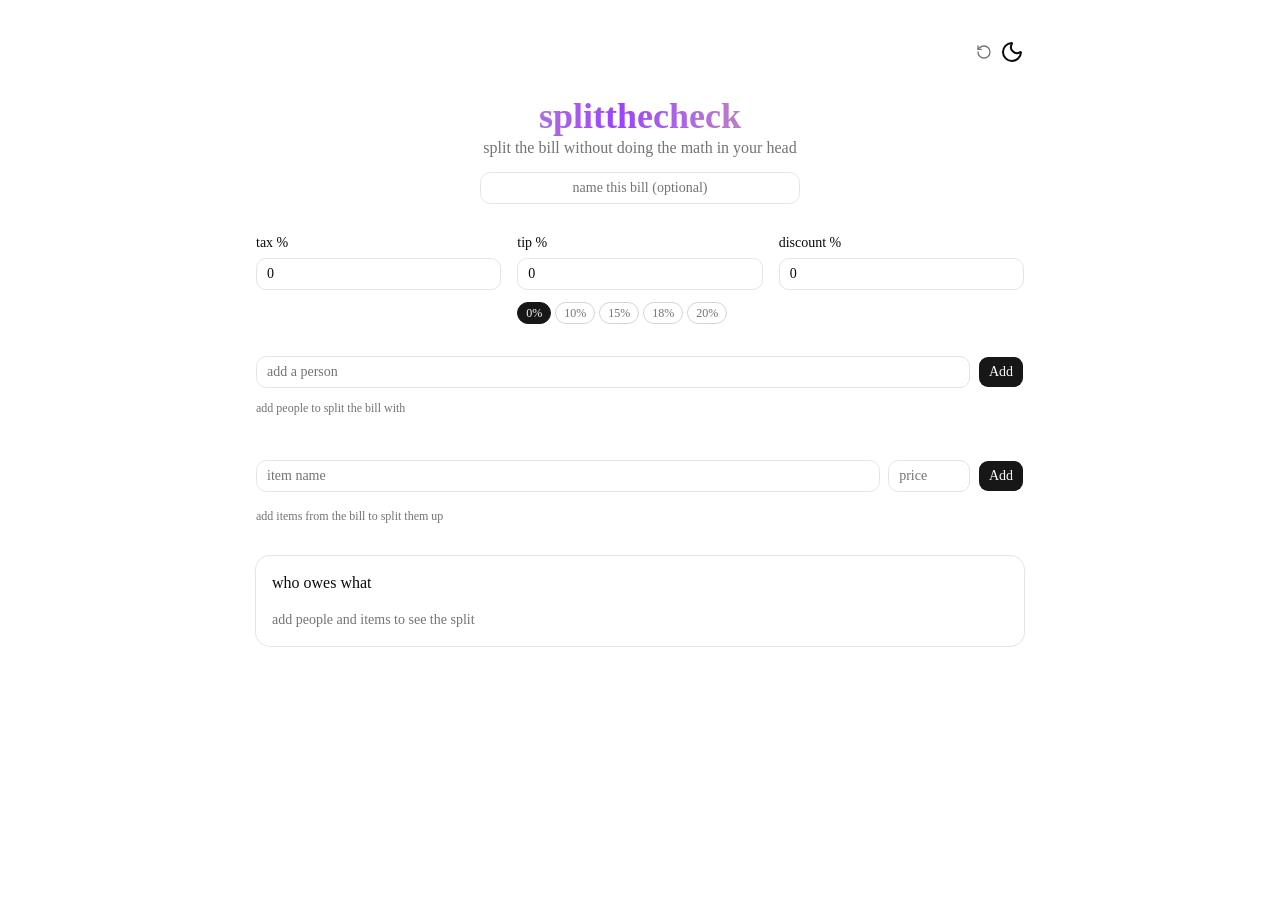
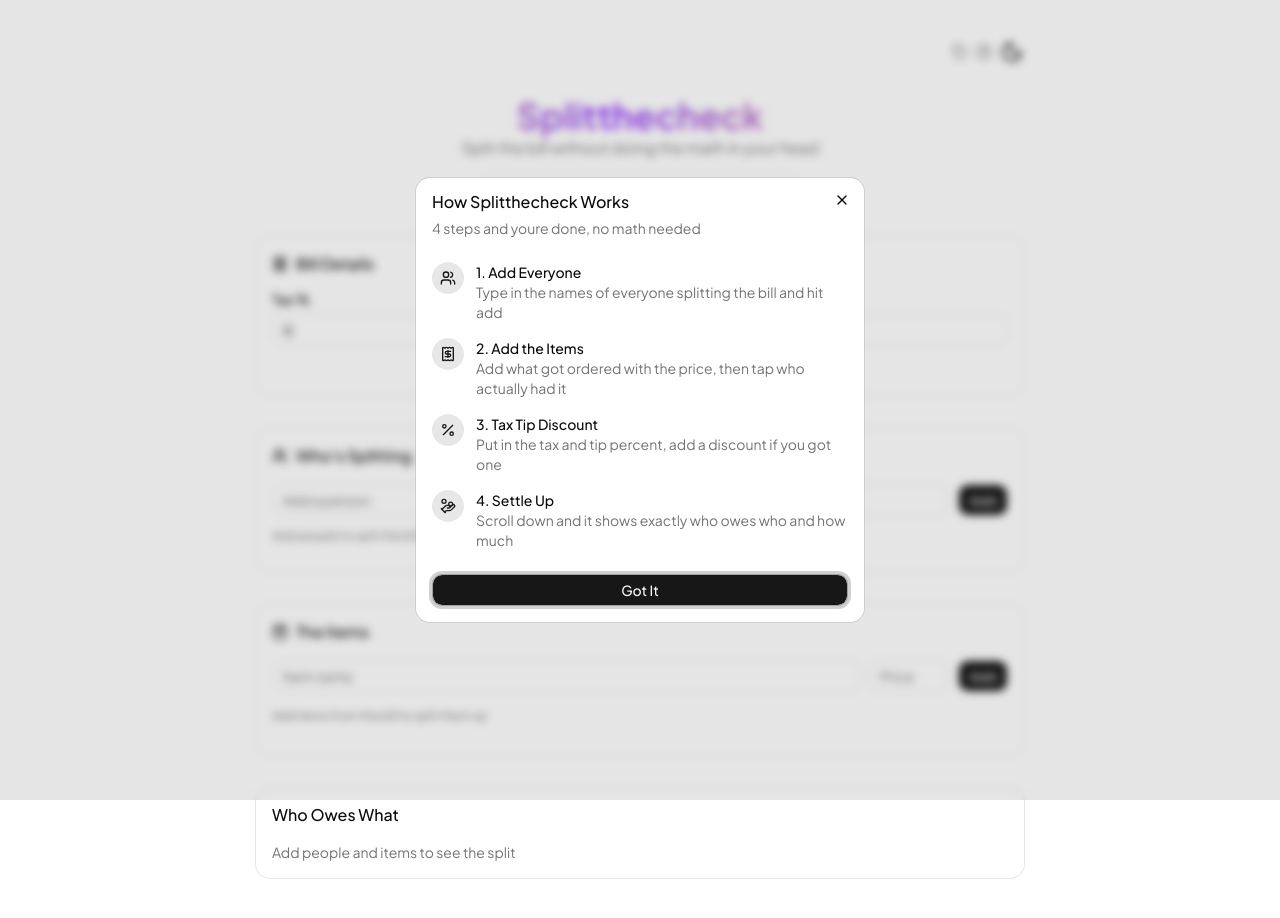
Before and after one commit to sudhishready/splitthecheck, a Next.js app: page / in a window 1280 px wide. Before the commit the page ends 800 px from the top, so only its background shows below. Built offline with nearby package versions, Linux system fonts and the light colour scheme.

Commit message:
new font + fixed capitalization everywhere, added a guide modal so ppl know how to use this thing

```diff
--- a/src/app/globals.css
+++ b/src/app/globals.css
@@ -7,7 +7,7 @@
 @theme inline {
   --color-background: var(--background);
   --color-foreground: var(--foreground);
-  --font-sans: var(--font-sans);
+  --font-sans: var(--font-geist-sans);
   --font-mono: var(--font-geist-mono);
   --font-heading: var(--font-sans);
   --color-sidebar-ring: var(--sidebar-ring);
--- a/src/app/layout.tsx
+++ b/src/app/layout.tsx
@@ -1,8 +1,8 @@
 import type { Metadata } from "next"
-import { Geist, Geist_Mono } from "next/font/google"
+import { Plus_Jakarta_Sans, Geist_Mono } from "next/font/google"
 import "./globals.css"
 
-const geistSans = Geist({
+const geistSans = Plus_Jakarta_Sans({
   variable: "--font-geist-sans",
   subsets: ["latin"],
 })
--- a/src/app/page.tsx
+++ b/src/app/page.tsx
@@ -11,11 +11,21 @@
 import { AnimatedGradientText } from "@/components/ui/animated-gradient-text"
 import { AnimatedThemeToggler } from "@/components/ui/animated-theme-toggler"
 import { SettleUpPanel } from "@/components/settle-up-panel"
-import { RotateCcw } from "lucide-react"
-
+import {
+  RotateCcw,
+  HelpCircle,
+  Users,
+  Receipt,
+  ShoppingBag,
+  PieChart,
+  HandCoins,
+} from "lucide-react"
+import { Card, CardContent, CardHeader, CardTitle } from "@/components/ui/card"
+import { GuideModal } from "@/components/guide-modal"
 const STORAGE_KEY = "splitthecheck-data"
 
 export default function Home() {
+  const [guideOpen, setGuideOpen] = useState(false)
   const [people, setPeople] = useState<Person[]>([])
   const [items, setItems] = useState<Item[]>([])
   const [taxPercent, setTaxPercent] = useState(0)
@@ -38,6 +48,13 @@
       setPaidSettlements(data.paidSettlements || [])
     }
     setLoaded(true)
+  }, [])
+  useEffect(() => {
+    const seen = localStorage.getItem("splitthecheck-guide-seen")
+    if (!seen) {
+      setGuideOpen(true)
+      localStorage.setItem("splitthecheck-guide-seen", "1")
+    }
   }, [])
 
   useEffect(() => {
@@ -165,6 +182,7 @@
 
   return (
     <main className="min-h-screen bg-background px-4 py-10">
+      <GuideModal open={guideOpen} onOpenChange={setGuideOpen} />
       <div className="mx-auto max-w-3xl space-y-8">
         <div className="flex justify-end gap-2">
           <button
@@ -173,25 +191,39 @@
           >
             <RotateCcw className="h-4 w-4" />
           </button>
+          <button
+            onClick={() => setGuideOpen(true)}
+            className="text-muted-foreground hover:text-foreground"
+          >
+            <HelpCircle className="h-4 w-4" />
+          </button>
           <AnimatedThemeToggler />
         </div>
         <div className="text-center space-y-3">
           <AnimatedGradientText className="text-4xl font-bold">
-            splitthecheck
+            Splitthecheck
           </AnimatedGradientText>
           <p className="text-muted-foreground">
-            split the bill without doing the math in your head
+            Split the bill without doing the math in your head
           </p>
           <Input
             value={billName}
             onChange={(e) => setBillName(e.target.value)}
-            placeholder="name this bill (optional)"
+            placeholder="Name this bill (optional)"
             className="max-w-xs mx-auto text-center"
           />
         </div>
+        <Card>
+          <CardHeader>
+            <CardTitle className="flex items-center gap-2 text-base">
+              <Receipt className="h-4 w-4" />
+              Bill Details
+            </CardTitle>
+          </CardHeader>
+          <CardContent>
             <div className="grid grid-cols-3 gap-4">
               <div className="space-y-2">
-            <Label htmlFor="tax">tax %</Label>
+                <Label htmlFor="tax">Tax %</Label>
                 <Input
                   id="tax"
                   type="number"
@@ -200,7 +232,7 @@
                 />
               </div>
               <div className="space-y-2">
-            <Label htmlFor="tip">tip %</Label>
+                <Label htmlFor="tip">Tip %</Label>
                 <Input
                   id="tip"
                   type="number"
@@ -224,7 +256,7 @@
                 </div>
               </div>
               <div className="space-y-2">
-            <Label htmlFor="discount">discount %</Label>
+                <Label htmlFor="discount">Discount %</Label>
                 <Input
                   id="discount"
                   type="number"
@@ -233,13 +265,32 @@
                 />
               </div>
             </div>
-
+          </CardContent>
+        </Card>
+        <Card>
+          <CardHeader>
+            <CardTitle className="flex items-center gap-2 text-base">
+              <Users className="h-4 w-4" />
+              Who's Splitting
+            </CardTitle>
+          </CardHeader>
+          <CardContent>
             <PeoplePanel
               people={people}
               onAdd={addPerson}
               onRemove={removePerson}
+              totals={totals}
             />
-
+          </CardContent>
+        </Card>
+        <Card>
+          <CardHeader>
+            <CardTitle className="flex items-center gap-2 text-base">
+              <ShoppingBag className="h-4 w-4" />
+              The Items
+            </CardTitle>
+          </CardHeader>
+          <CardContent>
             <ItemsPanel
               items={items}
               people={people}
@@ -251,9 +302,9 @@
               onEdit={editItem}
               onSelectAll={setItemAllPeople}
             />
-
+          </CardContent>
+        </Card>
         <SummaryPanel totals={totals} billName={billName} />
-
         <SettleUpPanel
           settlements={settlements}
           paidKeys={paidSettlements}
--- /dev/null
+++ b/src/components/guide-modal.tsx
@@ -0,0 +1,71 @@
+"use client"
+
+import {
+  Dialog,
+  DialogContent,
+  DialogDescription,
+  DialogHeader,
+  DialogTitle,
+} from "@/components/ui/dialog"
+import { Button } from "@/components/ui/button"
+import { Users, Receipt, Percent, HandCoins } from "lucide-react"
+
+interface GuideModalProps {
+  open: boolean
+  onOpenChange: (open: boolean) => void
+}
+
+const steps = [
+  {
+    icon: Users,
+    title: "Add Everyone",
+    text: "Type in the names of everyone splitting the bill and hit add",
+  },
+  {
+    icon: Receipt,
+    title: "Add the Items",
+    text: "Add what got ordered with the price, then tap who actually had it",
+  },
+  {
+    icon: Percent,
+    title: "Tax Tip Discount",
+    text: "Put in the tax and tip percent, add a discount if you got one",
+  },
+  {
+    icon: HandCoins,
+    title: "Settle Up",
+    text: "Scroll down and it shows exactly who owes who and how much",
+  },
+]
+export function GuideModal({ open, onOpenChange }: GuideModalProps) {
+  return (
+    <Dialog open={open} onOpenChange={onOpenChange}>
+      <DialogContent className="sm:max-w-md">
+        <DialogHeader>
+          <DialogTitle>How Splitthecheck Works</DialogTitle>
+          <DialogDescription>
+            4 steps and youre done, no math needed
+          </DialogDescription>
+        </DialogHeader>
+        <div className="space-y-4 py-2">
+          {steps.map((step, i) => (
+            <div key={step.title} className="flex gap-3">
+              <div className="flex h-8 w-8 shrink-0 items-center justify-center rounded-full bg-primary/10 text-primary">
+                <step.icon className="h-4 w-4" />
+              </div>
+              <div>
+                <p className="text-sm font-medium">
+                  {i + 1}. {step.title}
+                </p>
+                <p className="text-sm text-muted-foreground">{step.text}</p>
+              </div>
+            </div>
+          ))}
+        </div>
+        <Button onClick={() => onOpenChange(false)} className="w-full">
+          Got It
+        </Button>
+      </DialogContent>
+    </Dialog>
+  )
+}
--- a/src/components/items-panel.tsx
+++ b/src/components/items-panel.tsx
@@ -60,13 +60,13 @@
     <div className="space-y-4">
       <div className="flex gap-2">
         <Input
-          placeholder="item name"
+          placeholder="Item name"
           value={name}
           onChange={(e) => setName(e.target.value)}
           onKeyDown={(e) => e.key === "Enter" && handleAdd()}
         />
         <Input
-          placeholder="price"
+          placeholder="Price"
           value={price}
           onChange={(e) => setPrice(e.target.value)}
           onKeyDown={(e) => e.key === "Enter" && handleAdd()}
@@ -76,14 +76,14 @@
       </div>
       {items.length > 3 && (
         <Input
-          placeholder="search items"
+          placeholder="Search items"
           value={search}
           onChange={(e) => setSearch(e.target.value)}
         />
       )}
       {items.length === 0 && (
         <p className="text-xs text-muted-foreground">
-          add items from the bill to split them up
+          Add items from the bill to split them up
         </p>
       )}
 
@@ -195,11 +195,11 @@
               </div>
               {item.peopleIds.length === 0 && (
                 <p className="text-xs text-amber-600">
-                  no one assigned to this yet
+                  No one assigned to this yet
                 </p>
               )}
               <div className="flex flex-wrap items-center gap-2 pt-1">
-                <span className="text-xs text-muted-foreground">paid by</span>
+                <span className="text-xs text-muted-foreground">Paid by</span>
                 {people.map((person, i) => {
                   const isPayer = item.paidBy === person.id
                   return (
@@ -219,7 +219,7 @@
               </div>
               {!item.paidBy && (
                 <p className="text-xs text-amber-600">
-                  no one marked as paying yet
+                  No one marked as paying yet
                 </p>
               )}
             </div>
--- a/src/components/people-panel.tsx
+++ b/src/components/people-panel.tsx
@@ -12,9 +12,15 @@
   people: Person[]
   onAdd: (name: string) => void
   onRemove: (id: string) => void
+  totals: { id: string; total: number }[]
 }
 
-export function PeoplePanel({ people, onAdd, onRemove }: PeoplePanelProps) {
+export function PeoplePanel({
+  people,
+  onAdd,
+  onRemove,
+  totals,
+}: PeoplePanelProps) {
   const [name, setName] = useState("")
 
   function handleAdd() {
@@ -27,7 +33,7 @@
     <div className="space-y-3">
       <div className="flex gap-2">
         <Input
-          placeholder="add a person"
+          placeholder="Add a person"
           value={name}
           onChange={(e) => setName(e.target.value)}
           onKeyDown={(e) => e.key === "Enter" && handleAdd()}
@@ -36,7 +42,7 @@
       </div>
       {people.length === 0 && (
         <p className="text-xs text-muted-foreground">
-          add people to split the bill with
+          Add people to split the bill with
         </p>
       )}
       <div className="flex flex-wrap gap-2">
@@ -48,6 +54,11 @@
           >
             <span className={`h-2 w-2 rounded-full ${personColor(i)}`} />
             {person.name}
+            {totals.find((t) => t.id === person.id) && (
+              <span className="ml-1 text-xs opacity-70">
+                ${totals.find((t) => t.id === person.id)!.total.toFixed(2)}
+              </span>
+            )}
             <button
               onClick={() => onRemove(person.id)}
               className="ml-1 hover:text-red-500"
--- a/src/components/settle-up-panel.tsx
+++ b/src/components/settle-up-panel.tsx
@@ -18,7 +18,7 @@
   return (
     <Card>
       <CardHeader>
-        <CardTitle>settle up</CardTitle>
+        <CardTitle>Settle Up</CardTitle>
       </CardHeader>
       <CardContent className="space-y-2">
         {settlements.map((s, i) => {
--- a/src/components/summary-panel.tsx
+++ b/src/components/summary-panel.tsx
@@ -18,7 +18,7 @@
   function copySummary() {
     const lines = totals.map((t) => `${t.name}: $${t.total.toFixed(2)}`)
     if (billName) lines.unshift(billName)
-    lines.push(`total: $${grandTotal.toFixed(2)}`)
+    lines.push(`Total: $${grandTotal.toFixed(2)}`)
     navigator.clipboard.writeText(lines.join("\n"))
     setCopied(true)
     setTimeout(() => setCopied(false), 1500)
@@ -27,7 +27,7 @@
   return (
     <Card>
       <CardHeader className="flex items-center justify-between">
-        <CardTitle>who owes what</CardTitle>
+        <CardTitle>Who Owes What</CardTitle>
         {totals.length > 0 && (
           <button
             onClick={copySummary}
@@ -44,7 +44,7 @@
       <CardContent className="space-y-3">
         {totals.length === 0 && (
           <p className="text-sm text-muted-foreground">
-            add people and items to see the split
+            Add people and items to see the split
           </p>
         )}
         {totals.map((t) => (
@@ -54,8 +54,8 @@
               <span className="font-semibold">${t.total.toFixed(2)}</span>
             </div>
             <p className="text-xs text-muted-foreground">
-              sub {t.subtotal.toFixed(2)} + tax {t.tax.toFixed(2)} + tip{" "}
-              {t.tip.toFixed(2)} - disc {t.discount.toFixed(2)}
+              Sub {t.subtotal.toFixed(2)} + Tax {t.tax.toFixed(2)} + Tip{" "}
+              {t.tip.toFixed(2)} - Disc {t.discount.toFixed(2)}
             </p>
           </div>
         ))}
@@ -63,7 +63,7 @@
           <>
             <Separator />
             <div className="flex items-center justify-between font-semibold">
-              <span>total</span>
+              <span>Total</span>
               <span>
                 $<NumberTicker value={grandTotal} decimalPlaces={2} />
               </span>
--- /dev/null
+++ b/src/components/ui/dialog.tsx
@@ -0,0 +1,160 @@
+"use client"
+
+import * as React from "react"
+import { Dialog as DialogPrimitive } from "@base-ui/react/dialog"
+
+import { cn } from "@/lib/utils"
+import { Button } from "@/components/ui/button"
+import { XIcon } from "lucide-react"
+
+function Dialog({ ...props }: DialogPrimitive.Root.Props) {
+  return <DialogPrimitive.Root data-slot="dialog" {...props} />
+}
+
+function DialogTrigger({ ...props }: DialogPrimitive.Trigger.Props) {
+  return <DialogPrimitive.Trigger data-slot="dialog-trigger" {...props} />
+}
+
+function DialogPortal({ ...props }: DialogPrimitive.Portal.Props) {
+  return <DialogPrimitive.Portal data-slot="dialog-portal" {...props} />
+}
+
+function DialogClose({ ...props }: DialogPrimitive.Close.Props) {
+  return <DialogPrimitive.Close data-slot="dialog-close" {...props} />
+}
+
+function DialogOverlay({
+  className,
+  ...props
+}: DialogPrimitive.Backdrop.Props) {
+  return (
+    <DialogPrimitive.Backdrop
+      data-slot="dialog-overlay"
+      className={cn(
+        "fixed inset-0 isolate z-50 bg-black/10 duration-100 supports-backdrop-filter:backdrop-blur-xs data-open:animate-in data-open:fade-in-0 data-closed:animate-out data-closed:fade-out-0",
+        className
+      )}
+      {...props}
+    />
+  )
+}
+
+function DialogContent({
+  className,
+  children,
+  showCloseButton = true,
+  ...props
+}: DialogPrimitive.Popup.Props & {
+  showCloseButton?: boolean
+}) {
+  return (
+    <DialogPortal>
+      <DialogOverlay />
+      <DialogPrimitive.Popup
+        data-slot="dialog-content"
+        className={cn(
+          "fixed top-1/2 left-1/2 z-50 grid w-full max-w-[calc(100%-2rem)] -translate-x-1/2 -translate-y-1/2 gap-4 rounded-xl bg-popover p-4 text-sm text-popover-foreground ring-1 ring-foreground/10 duration-100 outline-none sm:max-w-sm data-open:animate-in data-open:fade-in-0 data-open:zoom-in-95 data-closed:animate-out data-closed:fade-out-0 data-closed:zoom-out-95",
+          className
+        )}
+        {...props}
+      >
+        {children}
+        {showCloseButton && (
+          <DialogPrimitive.Close
+            data-slot="dialog-close"
+            render={
+              <Button
+                variant="ghost"
+                className="absolute top-2 right-2"
+                size="icon-sm"
+              />
+            }
+          >
+            <XIcon
+            />
+            <span className="sr-only">Close</span>
+          </DialogPrimitive.Close>
+        )}
+      </DialogPrimitive.Popup>
+    </DialogPortal>
+  )
+}
+
+function DialogHeader({ className, ...props }: React.ComponentProps<"div">) {
+  return (
+    <div
+      data-slot="dialog-header"
+      className={cn("flex flex-col gap-2", className)}
+      {...props}
+    />
+  )
+}
+
+function DialogFooter({
+  className,
+  showCloseButton = false,
+  children,
+  ...props
+}: React.ComponentProps<"div"> & {
+  showCloseButton?: boolean
+}) {
+  return (
+    <div
+      data-slot="dialog-footer"
+      className={cn(
+        "-mx-4 -mb-4 flex flex-col-reverse gap-2 rounded-b-xl border-t bg-muted/50 p-4 sm:flex-row sm:justify-end",
+        className
+      )}
+      {...props}
+    >
+      {children}
+      {showCloseButton && (
+        <DialogPrimitive.Close render={<Button variant="outline" />}>
+          Close
+        </DialogPrimitive.Close>
+      )}
+    </div>
+  )
+}
+
+function DialogTitle({ className, ...props }: DialogPrimitive.Title.Props) {
+  return (
+    <DialogPrimitive.Title
+      data-slot="dialog-title"
+      className={cn(
+        "font-heading text-base leading-none font-medium",
+        className
+      )}
+      {...props}
+    />
+  )
+}
+
+function DialogDescription({
+  className,
+  ...props
+}: DialogPrimitive.Description.Props) {
+  return (
+    <DialogPrimitive.Description
+      data-slot="dialog-description"
+      className={cn(
+        "text-sm text-muted-foreground *:[a]:underline *:[a]:underline-offset-3 *:[a]:hover:text-foreground",
+        className
+      )}
+      {...props}
+    />
+  )
+}
+
+export {
+  Dialog,
+  DialogClose,
+  DialogContent,
+  DialogDescription,
+  DialogFooter,
+  DialogHeader,
+  DialogOverlay,
+  DialogPortal,
+  DialogTitle,
+  DialogTrigger,
+}
```
Lines whose indentation alone changed are shown as unchanged.
